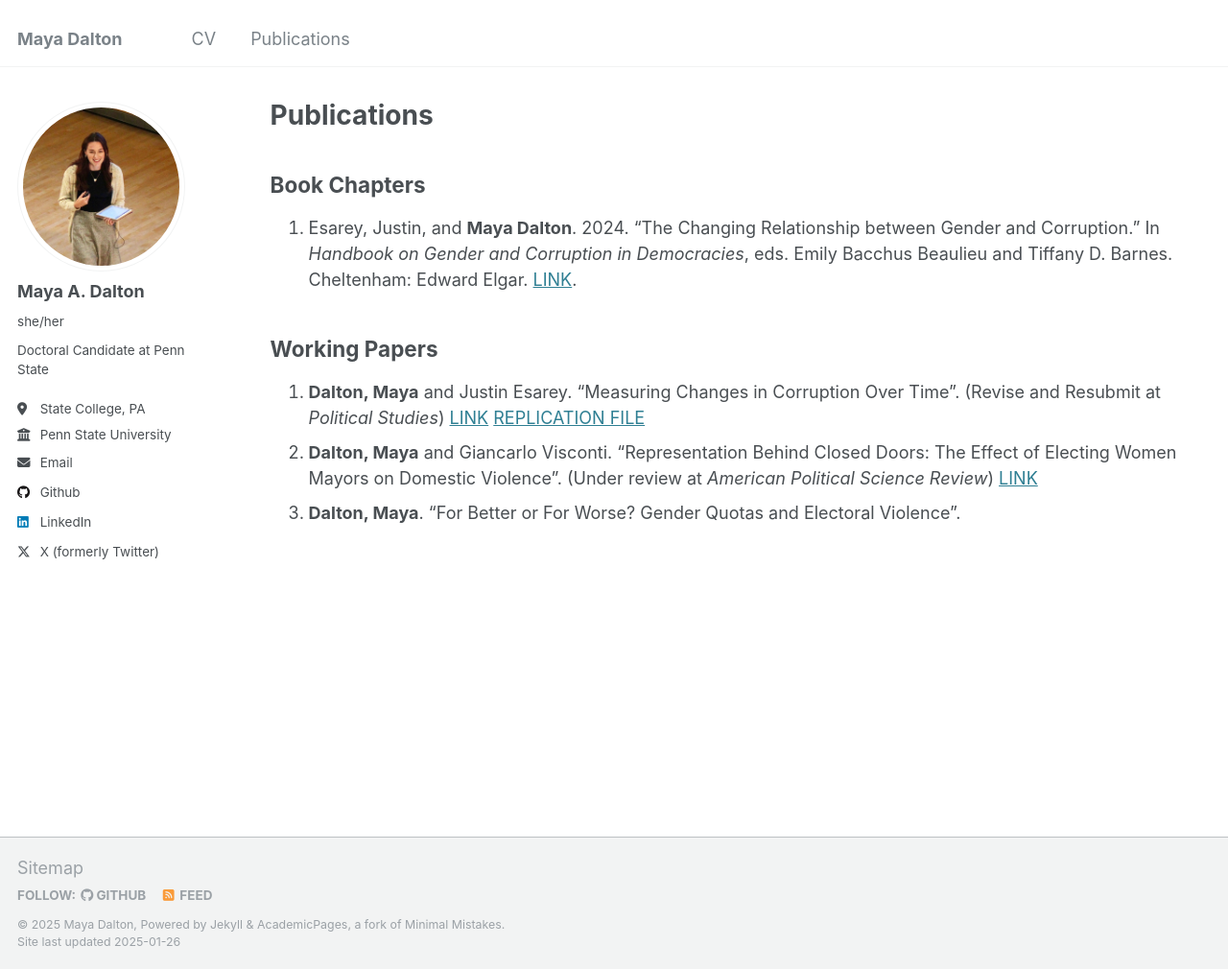
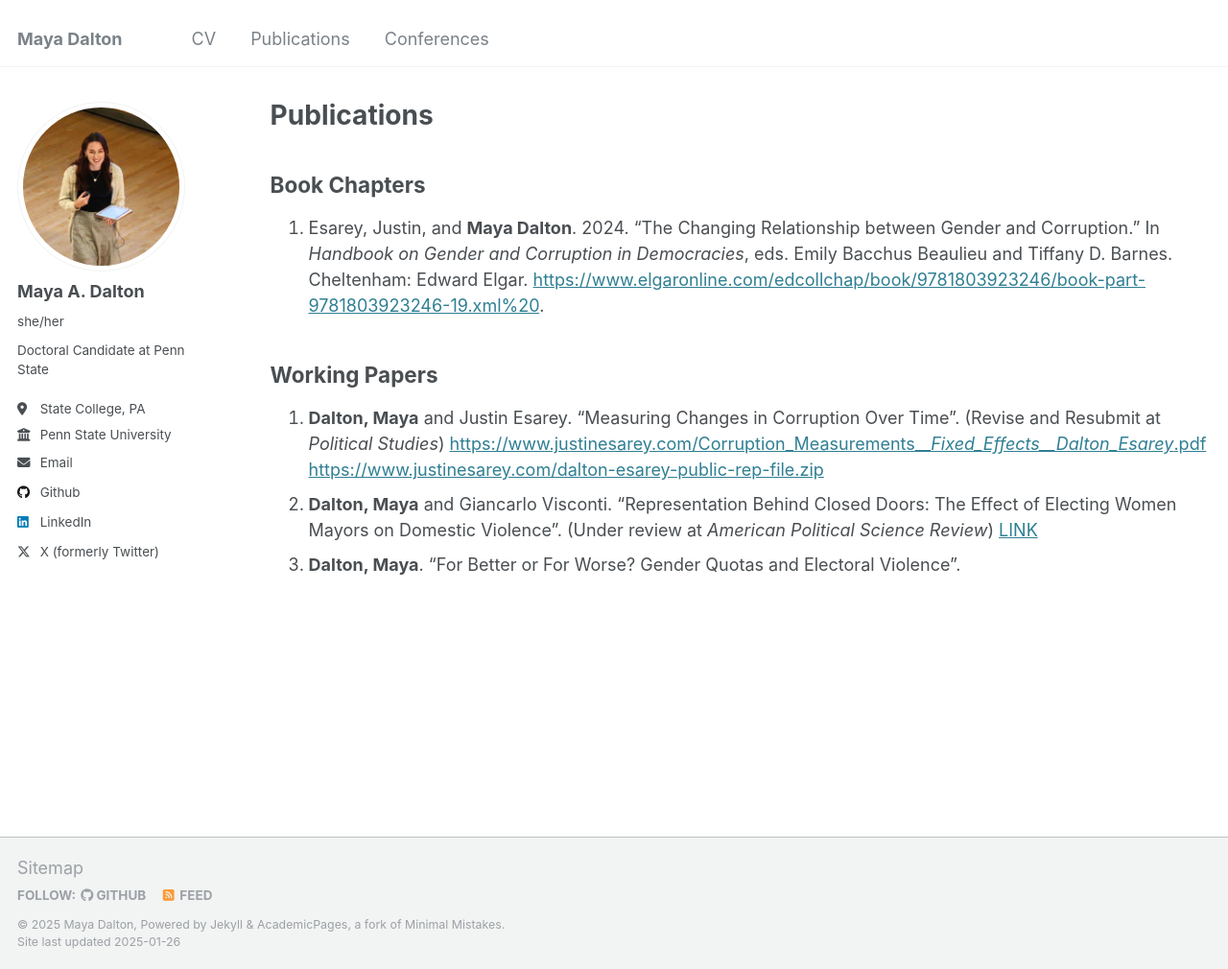
Before and after one commit to mdalton21/mdalton21.github.io, a Jekyll site: the page built from _pages/publications.md, in a window 1280 px wide and 1010 px high. Shown: the whole window at 96% size. Built offline with Jekyll 4.4.1, drawn with Linux system fonts in a browser that asks for light colours.

Commit message:
Updating conferences

```diff
--- a/_data/navigation.yml
+++ b/_data/navigation.yml
@@ -11,8 +11,8 @@ main:
   - title: "Publications"
     url: /publications/
 
-  #- title: "Talks"
-  #  url: /talks/
+  - title: "Conferences"
+    url: /conferences/
 
   #- title: "Teaching"
   #  url: /teaching/
--- a/_pages/publications.md
+++ b/_pages/publications.md
@@ -8,11 +8,11 @@ redirect_from:
 
 Book Chapters
 --------
-1.	Esarey, Justin, and **Maya Dalton**. 2024. “The Changing Relationship between Gender and Corruption.” In *Handbook on Gender and Corruption in Democracies*, eds. Emily Bacchus Beaulieu and Tiffany D. Barnes. Cheltenham: Edward Elgar. [LINK](https://www.elgaronline.com/edcollchap/book/9781803923246/book-part-9781803923246-19.xml%20).
+1.	Esarey, Justin, and **Maya Dalton**. 2024. “The Changing Relationship between Gender and Corruption.” In *Handbook on Gender and Corruption in Democracies*, eds. Emily Bacchus Beaulieu and Tiffany D. Barnes. Cheltenham: Edward Elgar. [https://www.elgaronline.com/edcollchap/book/9781803923246/book-part-9781803923246-19.xml%20](LINK).
 
 Working Papers
 --------
-1. **Dalton, Maya** and Justin Esarey. "Measuring Changes in Corruption Over Time". (Revise and Resubmit at *Political Studies*) [LINK](https://www.justinesarey.com/Corruption_Measurements___Fixed_Effects__Dalton___Esarey_.pdf) [REPLICATION FILE](https://www.justinesarey.com/dalton-esarey-public-rep-file.zip)
+1. **Dalton, Maya** and Justin Esarey. "Measuring Changes in Corruption Over Time". (Revise and Resubmit at *Political Studies*) [https://www.justinesarey.com/Corruption_Measurements___Fixed_Effects__Dalton___Esarey_.pdf](LINK) [https://www.justinesarey.com/dalton-esarey-public-rep-file.zip](https://www.justinesarey.com/dalton-esarey-public-rep-file.zip)
 2. **Dalton, Maya** and Giancarlo Visconti. "Representation Behind Closed Doors: The Effect of Electing Women Mayors
 on Domestic Violence". (Under review at *American Political Science Review*)
 [LINK](https://95385d55-1984-456d-b337-54b7c3702661.filesusr.com/ugd/86a055_7da274a7ea7145b5af7c26d6c2a436de.pdf)
```
Also changed, not shown: _pages/conferences.md (added, +16 -0 lines).
